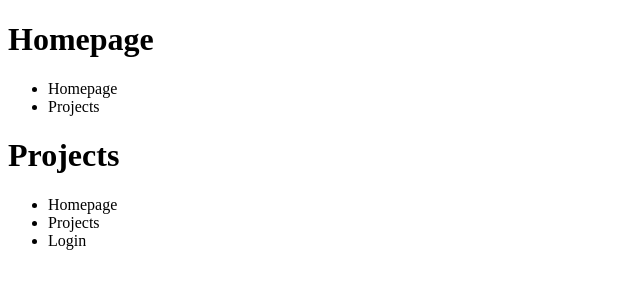
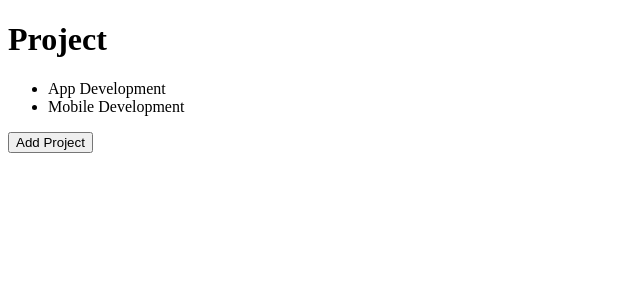
Before and after one commit to felipedelta0/conceitosdev-frontend, a React app: page / in a window 1280 px wide. Shown: the top 300 px of the page, without its empty margins (0-640 px from the left). Built offline with nearby package versions, Linux system fonts and the light colour scheme.

Commit message:
Estado e Imutabilidade

```diff
--- a/src/App.js
+++ b/src/App.js
@@ -1,23 +1,23 @@
-import React from 'react'
+import React, { useState } from 'react'
 
 import Header from './components/Header'
 
 function App() {
+  const [projects, setProjects] = useState(['App Development', 'Mobile Development'])
+
+  function handleAddProject() {
+    setProjects([ ...projects, `New Project ${Date.now()}` ])
+  }
+
   return (
     <>
-      <Header title='Homepage'>
-        <ul>
-          <li>Homepage</li>
-          <li>Projects</li>
-        </ul>
-      </Header>
-      <Header title='Projects'>
-        <ul>
-          <li>Homepage</li>
-          <li>Projects</li>
-          <li>Login</li>
-        </ul>
-      </Header>
+      <Header title='Project' />
+
+      <ul>
+        { projects.map(project => <li key={project}>{project}</li>) }
+      </ul>
+
+      <button type='button' onClick={handleAddProject}>Add Project</button>
     </>
   )
 }
```
